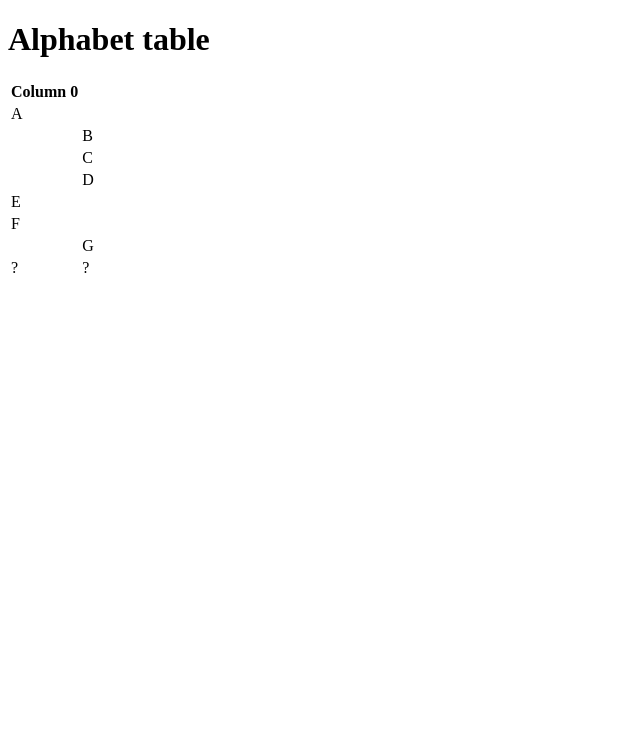
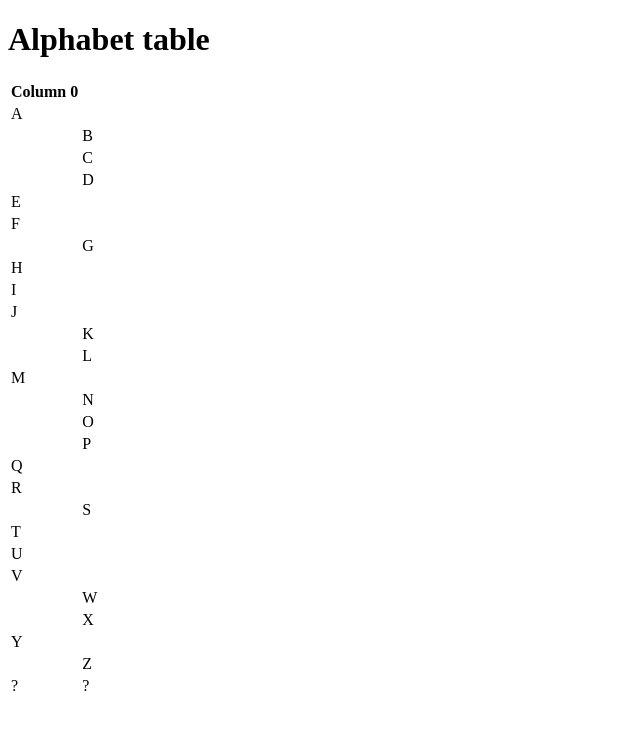
Before and after one commit to comp426-2022-spring/a00-WidAlsa0, a website: page index.html in a window 1280 px wide. Shown: the whole page, without its empty margins (0-640 px from the left). Drawn offline with Linux system fonts and the light colour scheme.

Commit message:
finished a00

```diff
--- a/index.html
+++ b/index.html
@@ -37,6 +37,63 @@
                         <td></td><td>G</td>
                     </tr>
                     <tr>
+                        <td>H</td><td></td>
+                    </tr>
+                    <tr>
+                        <td>I</td><td></td>
+                    </tr>
+                    <tr>
+                        <td>J</td><td></td>
+                    </tr>
+                    <tr>
+                        <td></td><td>K</td>
+                    </tr>
+                    <tr>
+                        <td></td><td>L</td>
+                    </tr>
+                    <tr>
+                        <td>M</td><td></td>
+                    </tr>
+                    <tr>
+                        <td></td><td>N</td>
+                    </tr>
+                    <tr>
+                        <td></td><td>O</td>
+                    </tr>
+                    <tr>
+                        <td></td><td>P</td>
+                    </tr>
+                    <tr>
+                        <td>Q</td><td></td>
+                    </tr>
+                    <tr>
+                        <td>R</td><td></td>
+                    </tr>
+                    <tr>
+                        <td></td><td>S</td>
+                    </tr>
+                    <tr>
+                        <td>T</td><td></td>
+                    </tr>
+                    <tr>
+                        <td>U</td><td></td>
+                    </tr>
+                    <tr>
+                        <td>V</td><td></td>
+                    </tr>
+                    <tr>
+                        <td></td><td>W</td>
+                    </tr>
+                    <tr>
+                        <td></td><td>X</td>
+                    </tr>
+                    <tr>
+                        <td>Y</td><td></td>
+                    </tr>
+                    <tr>
+                        <td></td><td>Z</td>
+                    </tr>
+                    <tr>
                         <td>?</td><td>?</td>
                     </tr>
                 </tbody>
--- a/package.json
+++ b/package.json
@@ -15,5 +15,8 @@
   "bugs": {
     "url": "https://github.com/comp426-2022-spring/a00-WidAlsa0/issues"
   },
-  "homepage": "https://github.com/comp426-2022-spring/a00-WidAlsa0#readme"
+  "homepage": "https://github.com/comp426-2022-spring/a00-WidAlsa0#readme",
+  "dependencies": {
+    "browser-sync": "^2.27.7"
+  }
 }
```
Also changed, not shown: 1 other file.
